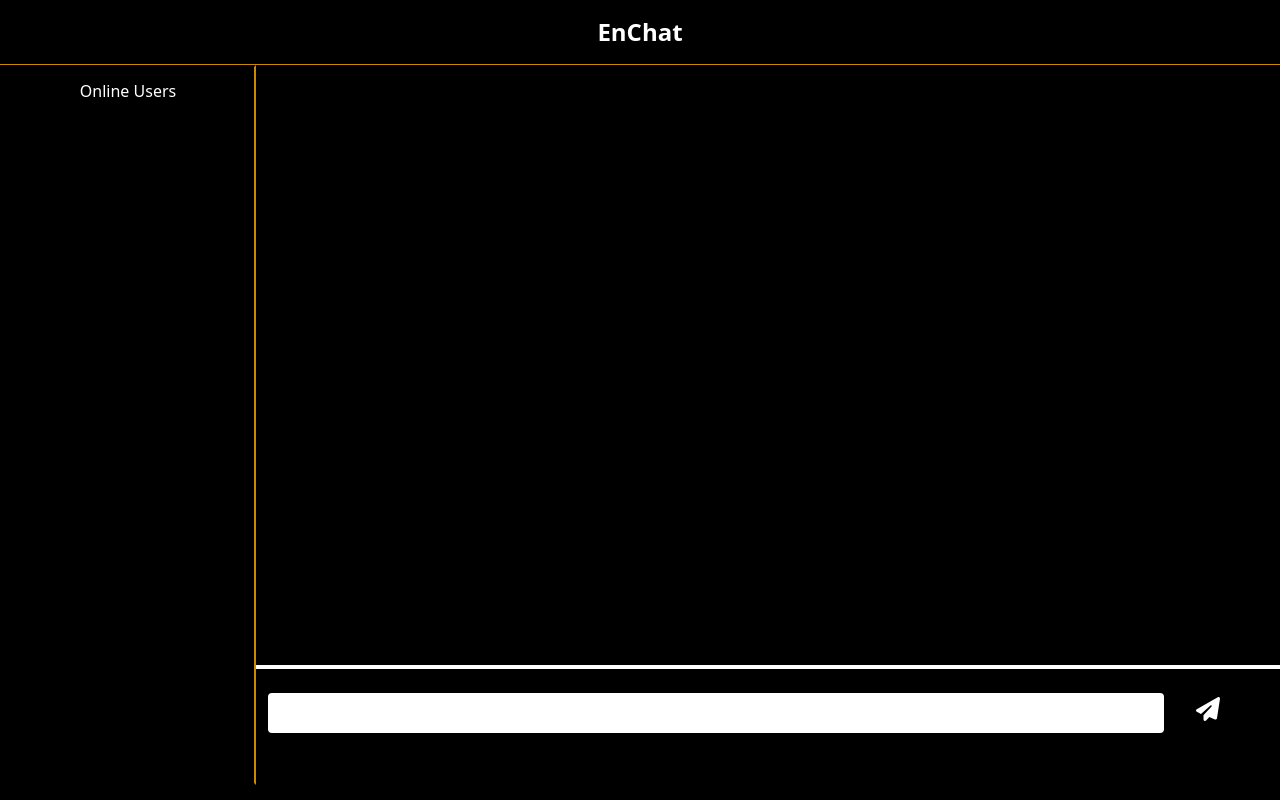
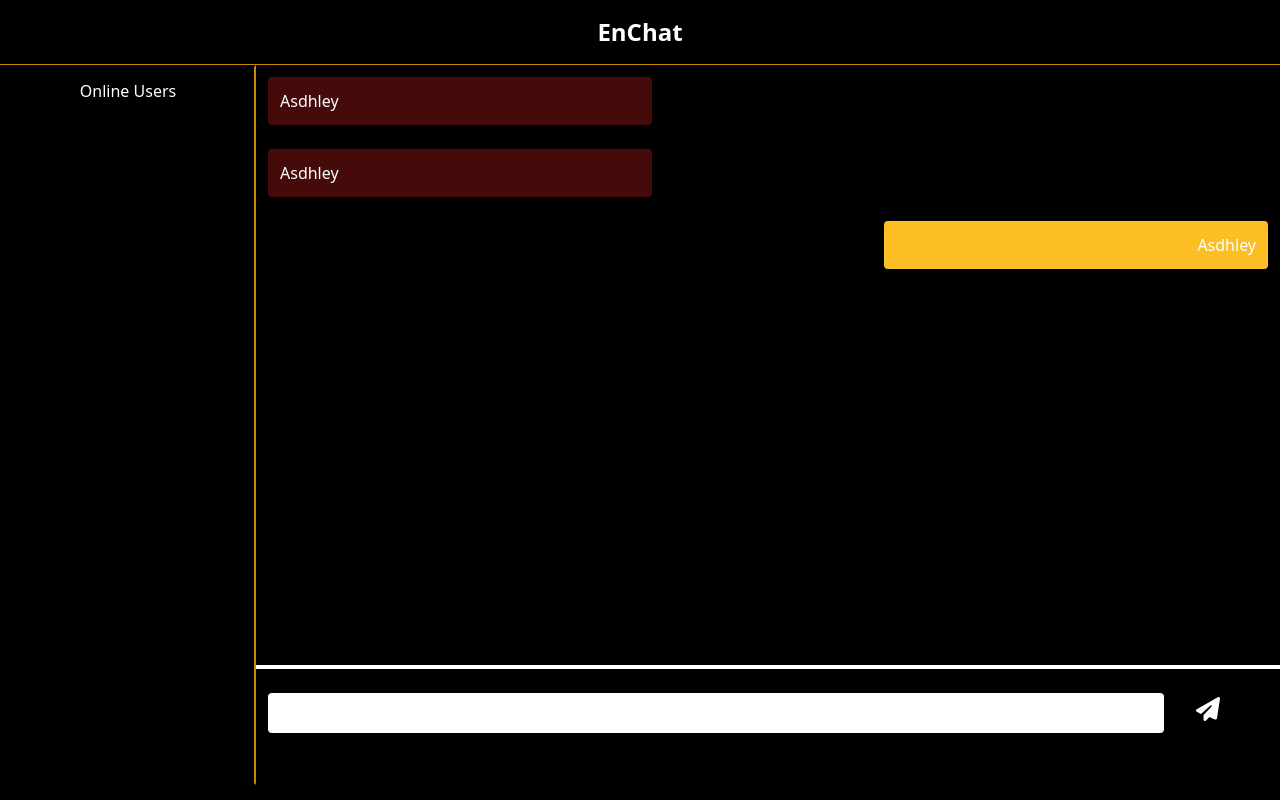
Before and after one commit to Yodawgz0/enterprise-messenger, a Vue app: page / in a window 1280 px wide. Built offline with nearby package versions, Linux system fonts and the light colour scheme; the HTML template or start-up script is replaced by a standard one.

Commit message:
adding chat functionalities

```diff
--- a/src/views/DashboardView.vue
+++ b/src/views/DashboardView.vue
@@ -3,7 +3,10 @@
 import { library } from '@fortawesome/fontawesome-svg-core'
 import { FontAwesomeIcon } from '@fortawesome/vue-fontawesome'
 import { faPaperPlane } from '@fortawesome/free-solid-svg-icons'
+import { ref } from 'vue';
 library.add(faPaperPlane)
+const chatInput = ref('');
+const dataChat = ref([{ p1: 'Asdhley' }, { p1: 'Asdhley' }, { p2: 'Asdhley' }]);
 
 function addChatMessage() {
   if (chatInput.value) {
@@ -14,30 +17,34 @@ function addChatMessage() {
 </script>
 
 <template>
-  <main class=" bg-black h-[100vh]">
-    <p class=" text-white text-center font-bold pt-4 text-2xl">EnChat</p>
-    <hr class=" border-yellow-600 mt-4" />
-    <div class=" flex flex-row">
-      <div class=" w-[20vw] border-2 border-black border-r-yellow-600 h-[90vh]">
+  <main class="bg-black h-[100vh]">
+    <p class="text-white text-center font-bold pt-4 text-2xl">EnChat</p>
+    <hr class="border-yellow-600 mt-4" />
+    <div class="flex flex-row">
+      <div class="w-[20vw] border-2 border-black border-r-yellow-600 h-[90vh]">
         <div>
-          <p class="text-white text-center p-3 ">
-            Online Users</p>
+          <p class="text-white text-center p-3">
+            Online Users
+          </p>
         </div>
       </div>
       <div>
         <div class="h-[75vh]">
           <div class="h-[75vh]">
             <div v-for="(item, index) in dataChat" :key="index">
-              <p v-if="item.p1" class="text-white bg-red-950 rounded w-[30vw] m-3 p-3">{{ item.p1 }}</p>
-              <p v-else-if="item.p2" class="text-white bg-amber-400 rounded w-[30vw] m-3 p-3 float-right">{{ item.p2 }}
-              </p>
+              <div class="flex flex-col">
+                <p v-if="item.p1" class="text-white bg-red-950 rounded w-[30vw] m-3 p-3">{{ item.p1 }}</p>
+                <div v-else-if="item.p2" class="flex justify-end">
+                  <p class="text-white bg-amber-400 rounded w-[30vw] m-3 p-3 text-right">{{ item.p2 }}</p>
+                </div>
+              </div>
             </div>
-
           </div>
         </div>
         <hr class="border-2 w-[80vw] border-white" />
-        <input class="mx-3 my-4 w-[70vw] rounded outline-none p-2" />
-        <font-awesome-icon class="text-white w-6 h-6 pt-7 ms-5 cursor-pointer" icon="paper-plane" />
+        <input v-model="chatInput" class="mx-3 my-4 w-[70vw] rounded outline-none p-2" />
+        <font-awesome-icon @click="addChatMessage" class="text-white w-6 h-6 pt-7 ms-5 cursor-pointer"
+          icon="paper-plane" />
       </div>
     </div>
   </main>
```
